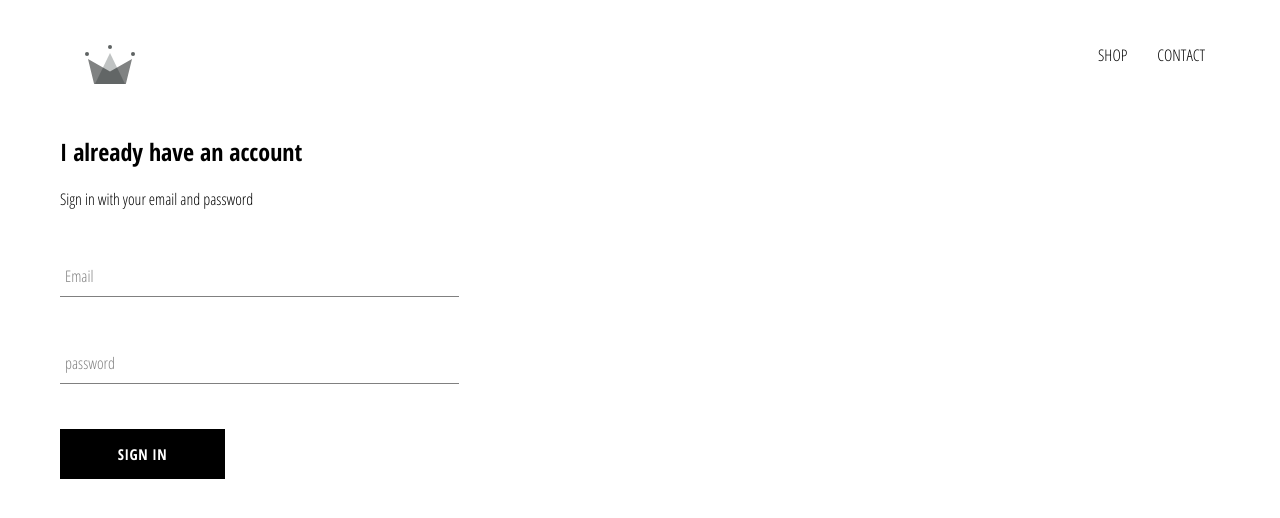
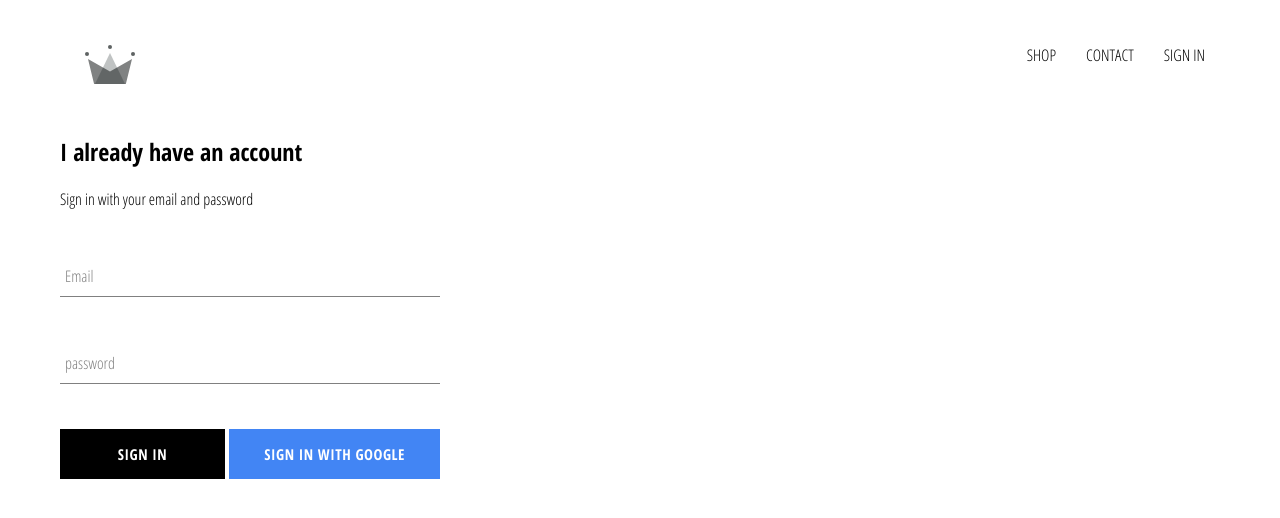
Before and after one commit to ash9298/ecommerce, a React (Create React App) app: page /signin in a window 1280 px wide. Shown: the top 518 px of the page. Built offline with nearby package versions, Linux system fonts and the light colour scheme; no server answers.

Commit message:
firebase and sign in with google integreted

```diff
--- a/src/App.css
+++ b/src/App.css
@@ -1,3 +1,7 @@
+* {
+    box-sizing: border-box;
+}
+
 body{
     font-family: 'Open Sans Condensed', sans-serif;
     padding: 20px 60px;
--- a/src/App.js
+++ b/src/App.js
@@ -1,14 +1,38 @@
-import React from 'react';
+import React, { Component } from 'react';
 import './App.css';
 import { Route, Switch } from 'react-router-dom';
 import Homepage from './pages/homepage/homepage.component';
 import ShopPage from './pages/shop/shop.component';
 import Header from './components/header/header.component';
 import SignInAndSignUp from './pages/sign-in-and-sign-up/sign-in-and-sign-up.component';
-function App() {
+import { auth } from './components/firebase/firebase.utils';
+
+class App extends Component {
+
+  constructor(){
+    super();
+
+    this.state = {
+      currentUser: null
+    }
+  }
+
+  unsubscribeFromAuth = null;
+
+  componentDidMount(){
+    this.unsubscribeFromAuth = auth.onAuthStateChanged(user => {
+      this.setState({currentUser: user})
+    })
+  }
+
+  componentWillUnmount(){
+    this.unsubscribeFromAuth();
+  }
+
+  render(){
     return (
       <div>
-      <Header />
+        <Header currentUser={this.state.currentUser}/>
         <Switch>
           <Route exact path="/" component={Homepage} />
           <Route path="/shop" component={ShopPage} />
@@ -18,4 +42,6 @@
     );
   }
 
+}
+
 export default App;
--- a/src/components/custom-button/custom-button.component.jsx
+++ b/src/components/custom-button/custom-button.component.jsx
@@ -1,9 +1,12 @@
 import React from 'react';
 import './custom-button.styles.scss'
 
-const CustomButton = ({ children, ...otherProps}) => {
+const CustomButton = ({ children, isGoogleSignIn, ...otherProps}) => {
     return (
-        <button className="custom-button" {...otherProps}>
+        <button
+            className={`${isGoogleSignIn ? 'google-sign-in' : ''} custom-button`}
+            {...otherProps}
+        >
             {children}
         </button>
     );
--- a/src/components/custom-button/custom-button.styles.scss
+++ b/src/components/custom-button/custom-button.styles.scss
@@ -19,4 +19,14 @@
       color: black;
       border: 1px solid black;
     }
+
+    &.google-sign-in{
+      background-color: #4285f4;
+      color: #fff;
+
+      &:hover{
+        background-color: #357ae8;
+        border: none;
+      }
+    }
   }
--- /dev/null
+++ b/src/components/firebase/firebase.utils.js
@@ -0,0 +1,24 @@
+import firebase from 'firebase/app';
+import 'firebase/firestore';
+import 'firebase/auth';
+
+const config = {
+    apiKey: "AIzaSyCSVizTE6YHxjYCksNFRi-oLDWq6qsSozI",
+    authDomain: "ecommerce-d6f45.firebaseapp.com",
+    databaseURL: "https://ecommerce-d6f45.firebaseio.com",
+    projectId: "ecommerce-d6f45",
+    storageBucket: "ecommerce-d6f45.appspot.com",
+    messagingSenderId: "443790822836",
+    appId: "1:443790822836:web:4a274a49b6d9b76f1cb6e1"
+}
+
+firebase.initializeApp(config);
+
+export const auth = firebase.auth();
+export const firestore = firebase.firestore();
+
+const provider = new firebase.auth.GoogleAuthProvider();
+provider.setCustomParameters({ alert: 'select_account' });
+export const signInWithGoogle = () => auth.signInWithPopup(provider);
+
+export default firebase;
--- a/src/components/header/header.component.jsx
+++ b/src/components/header/header.component.jsx
@@ -2,8 +2,9 @@
 import { Link } from 'react-router-dom';
 import { ReactComponent as Logo} from '../../assets/crown.svg'
 import './header.styles.scss';
+import { auth } from '../firebase/firebase.utils';
 
-const Header = () => {
+const Header = ({ currentUser }) => {
     return (
         <div className="header">
             <Link className="logo-container" to="/">
@@ -16,6 +17,12 @@
                 <Link className="option" to="/contact">
                     CONTACT
                 </Link>
+                {
+                    currentUser ?
+                        <div className="option" onClick={() => auth.signOut()}>SIGN OUT</div>
+                        :
+                        <Link className="option" to="/signin">SIGN IN</Link>
+                }
             </div>
 
         </div>
--- a/src/components/header/header.styles.scss
+++ b/src/components/header/header.styles.scss
@@ -20,6 +20,7 @@
 
       .option {
         padding: 10px 15px;
+        cursor: pointer;
       }
     }
   }
--- a/src/components/menu-item/menu-item.component.jsx
+++ b/src/components/menu-item/menu-item.component.jsx
@@ -3,10 +3,9 @@
 import { withRouter } from 'react-router-dom';
 
 const MenuItem = ({ title, imageUrl, size, linkUrl, match, history }) => {
-    console.log(history, match)
   return (
     <div
-        className={`${size ? 'size' : ''}menu-item`}
+        className={`menu-item ${size ? 'large' : ''} `}
         onClick={() => history.push(`${match.url}${linkUrl}`)}
     >
     <div
--- a/src/components/sign-in/sign-in.component.jsx
+++ b/src/components/sign-in/sign-in.component.jsx
@@ -2,6 +2,7 @@
 import FormInput from '../form-input/form-input.component';
 import './sign-in.styles.scss'
 import CustomButton from '../custom-button/custom-button.component';
+import { signInWithGoogle } from '../firebase/firebase.utils';
 
 class SignIn extends Component {
 
@@ -57,12 +58,10 @@
                         handleChange={this.handleChange}
                         required
                     />
-
-                    <CustomButton
-                        type="button"
-                    >
-                        Sign In
-                    </CustomButton>
+                    <div className="buttons">
+                        <CustomButton type="button">Sign In</CustomButton>
+                        <CustomButton onClick={signInWithGoogle} isGoogleSignIn>Sign In with Google</CustomButton>
+                    </div>
                 </form>
             </div>
         );
--- a/src/components/sign-in/sign-in.styles.scss
+++ b/src/components/sign-in/sign-in.styles.scss
@@ -1,9 +1,14 @@
 .sign-in{
-    width: 30vw;
+    width: 380px;
     display: flex;
     flex-direction: column;
 
     .title{
         margin: 10px 0;
     }
+
+    .buttons{
+        display: flex;
+        justify-content: space-between;
+    }
 }
```
Lines whose indentation alone changed are shown as unchanged.
